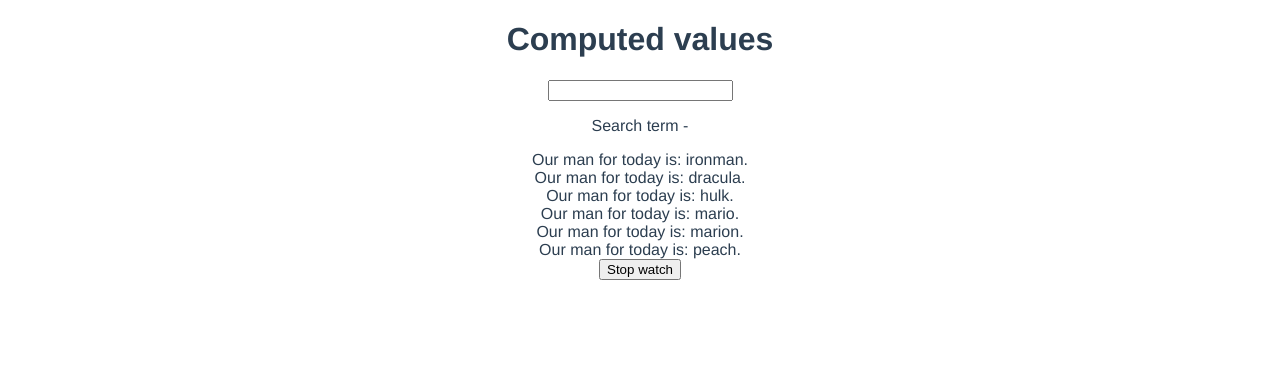
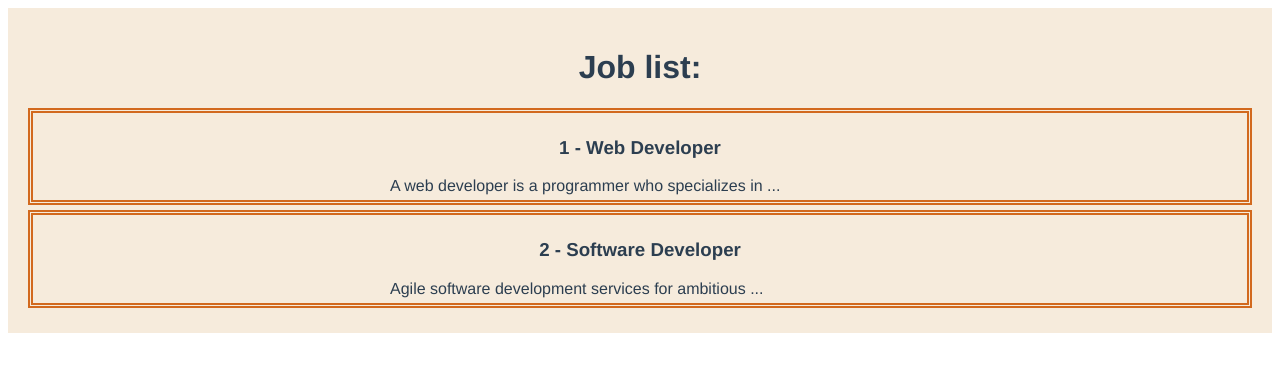
Before and after one commit to OlgaModified/vueJStut, a Vue app in the folder composition-blog/: page / in a window 1280 px wide. Shown: the top 372 px of the page. Built offline with nearby package versions, Linux system fonts and the light colour scheme.

Commit message:
Using props in setup

```diff
--- a/composition-blog/src/App.vue
+++ b/composition-blog/src/App.vue
@@ -13,6 +13,8 @@
   -moz-osx-font-smoothing: grayscale;
   text-align: center;
   color: #2c3e50;
+  background-color: rgb(246, 235, 220);
+  padding: 20px;
 }
 
 </style>
--- /dev/null
+++ b/composition-blog/src/components/Job.vue
@@ -0,0 +1,36 @@
+<template>
+    <div class="job">
+        <h3>{{ job.id }} - {{ job.title }}</h3>
+        <p>{{ snippet }}</p>
+
+    </div>
+
+</template>
+
+<script>
+import {computed} from 'vue'
+export default {
+    props: ['job'],
+    setup(props){
+        const snippet = computed(()=>{
+            return props.job.body.substring(0,50) + ' ...'
+        })
+        return {snippet}
+    }
+}
+</script>
+
+<style>
+p {
+    text-align: left;
+    width: 500px;
+    margin: auto;
+}
+
+.job {
+    border: 5px double chocolate;
+    margin-bottom: 5px;
+    padding: 5px;
+}
+
+</style>
--- /dev/null
+++ b/composition-blog/src/components/JobList.vue
@@ -0,0 +1,20 @@
+<template>
+  <div class="">
+    <h1>Job list:</h1>
+    <div v-for="job in jobs" :key="job.id">
+        <Job :job="job"/>
+    </div>
+  </div>
+</template>
+
+<script>
+import Job from '../components/Job.vue'
+
+export default {
+    props: ['jobs'],
+    components: { Job },
+    setup(props){
+        console.log(props)
+    }
+}
+</script>
--- a/composition-blog/src/views/Home.vue
+++ b/composition-blog/src/views/Home.vue
@@ -1,46 +1,24 @@
 <template>
   <div class="home">
-    <h1>Computed values</h1>
-    <input type="text" v-model="search" />
-    <p>Search term - {{ search }}</p>
-    <div v-for="name in matchingNames" :key="name"> Our man for today is:  {{ name }}.</div>
-    <button @click="handleClick">Stop watch</button>
-
+    <JobList :jobs="jobs"/>
   </div>
 </template>
 
 <script>
+import JobList from '../components/JobList.vue'
 import { computed, ref } from '@vue/reactivity'
-import { watch, watchEffect } from '@vue/runtime-core'
-// @ is an alias to /src
-//import HelloWorld from '@/components/HelloWorld.vue'
 
 export default {
   name: 'Home',
+  components: { JobList },
   setup() {
     //console.log('setup')
-    const search = ref('')
-    const names = ref(['ironman', 'dracula', 'hulk', 'mario', 'marion', 'peach'])
+    const jobs = ref([
+        {title: "Web Developer", id: 1, body: "A web developer is a programmer who specializes in, or is specifically engaged in, the development of World Wide Web applications using a client–server ..."},
+        {title: "Software Developer", id: 2, body: "Agile software development services for ambitious organizations. Flexible partnership. We implement robust processes in software development that result in reliable solutions. 16+ years of experience. Excellent tech know-how. We offer peace of mind."}
+        ])
 
-    const stopWatch = watch(search, ()=>{
-      console.log('big brother watching you')
-    })
-
-    const stopEffect = watchEffect(() => {
-      console.log('watchEffect watching you', search.value)
-    })
-
-    const matchingNames = computed(()=>{
-      return names.value.filter((name)=> name.includes(search.value))
-    })
-
-    const handleClick = ()=>{
-      stopWatch()
-      stopEffect()
-    }
-
-    return {names, search, matchingNames, handleClick}
+    return {jobs}
   }
-
 }
 </script>
```
